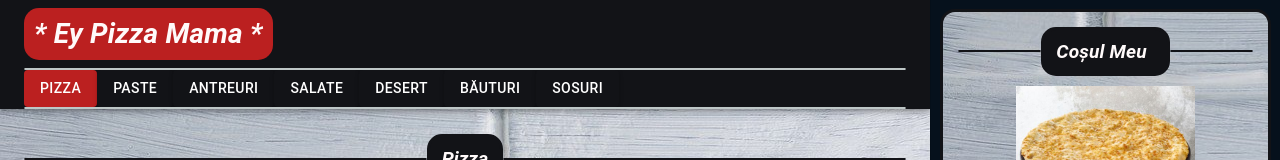
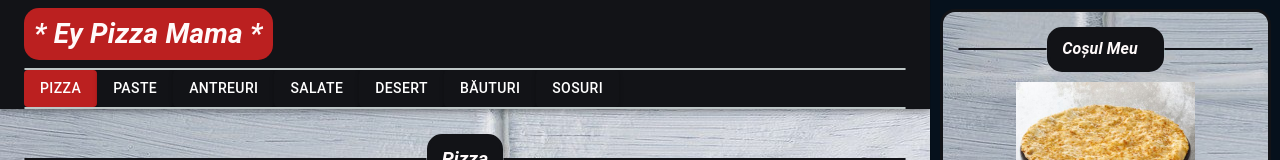
Before and after one commit to TheAncientOwl/pizza-website, a React (Create React App) app: page / in a window 1280 px wide. Shown: the top 160 px of the page. Built offline with nearby package versions, Linux system fonts and the light colour scheme.

Commit message:
modified font size.

```diff
--- a/src/components/basket/BasketTitle.jsx
+++ b/src/components/basket/BasketTitle.jsx
@@ -18,7 +18,7 @@ const useStyles = makeStyles(theme => ({
     paddingRight: '12px',
 
     textTransform: 'capitalize',
-    fontSize: '1.2rem',
+    fontSize: '1rem',
     fontStyle: 'italic',
     fontWeight: 'bold',
 
```
